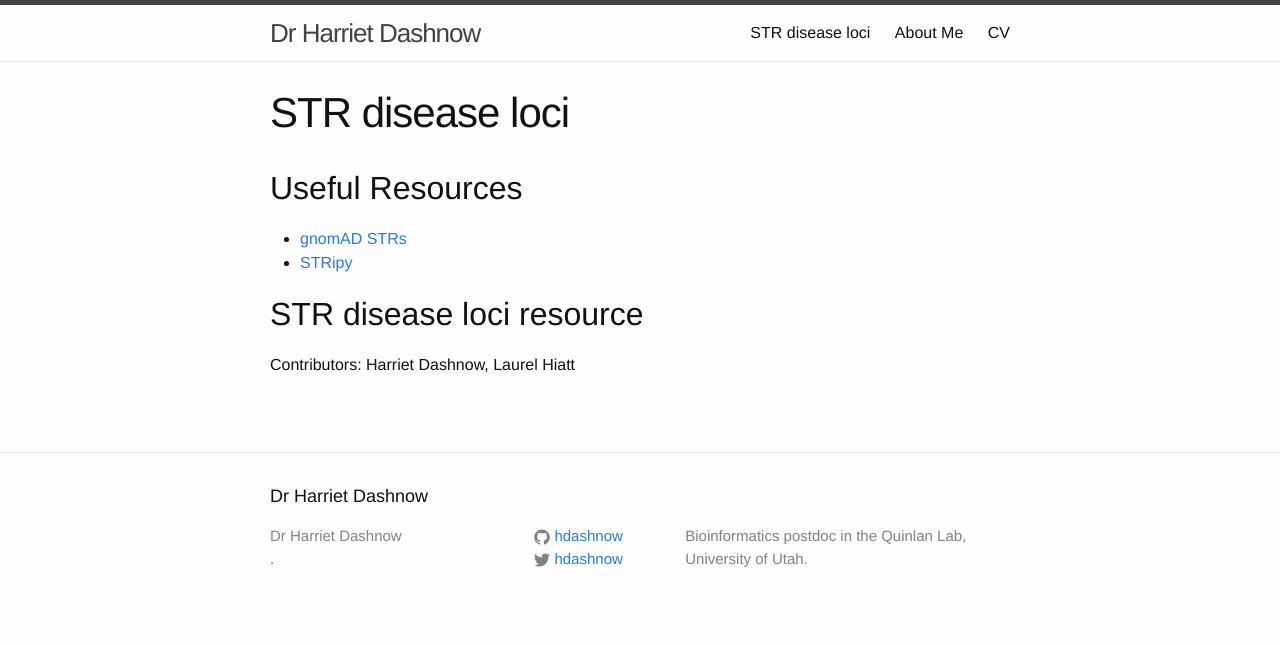
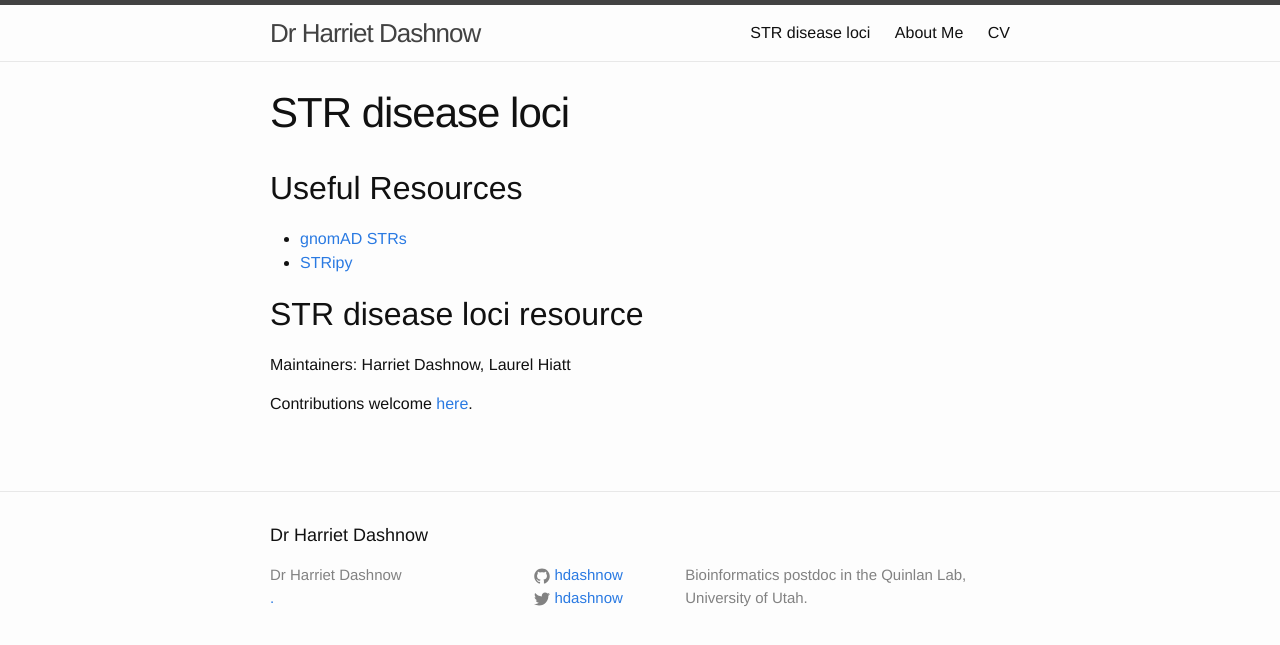
Before and after one commit to hdashnow/hdashnow.github.io, a Jekyll site: the page built from STRtable.md, in a window 1280 px wide. Shown: the top 645 px of the page. Built offline with Jekyll 4.4.1, drawn with Linux system fonts in a browser that asks for light colours.

Commit message:
link to STRtable github

```diff
--- a/STRtable.md
+++ b/STRtable.md
@@ -10,7 +10,9 @@ permalink: /strs/
 
 ## STR disease loci resource
 
-Contributors: Harriet Dashnow, Laurel Hiatt
+Maintainers: Harriet Dashnow, Laurel Hiatt
+
+Contributions welcome [here](https://github.com/hdashnow/STRtable).
 
 <table>
   {% for row in site.data.STRtable.STR-disease-loci %}
```
